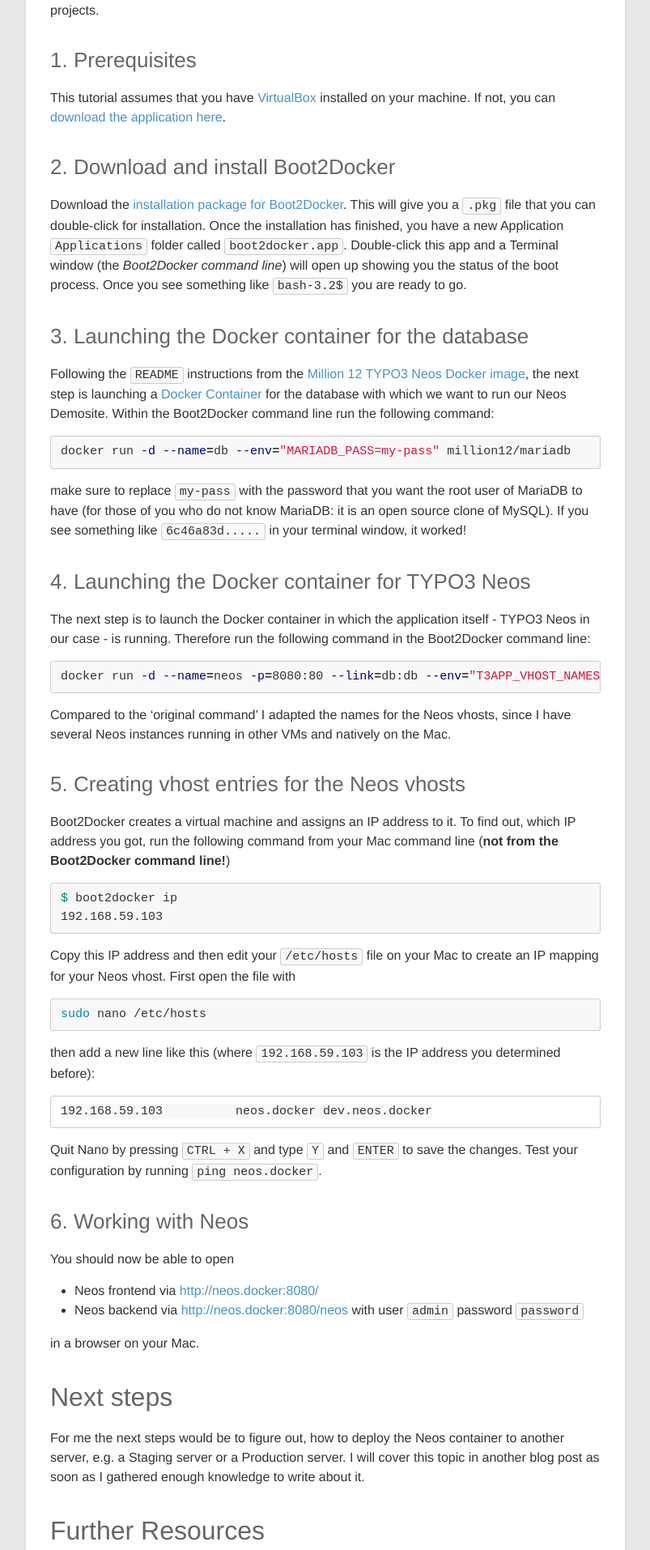
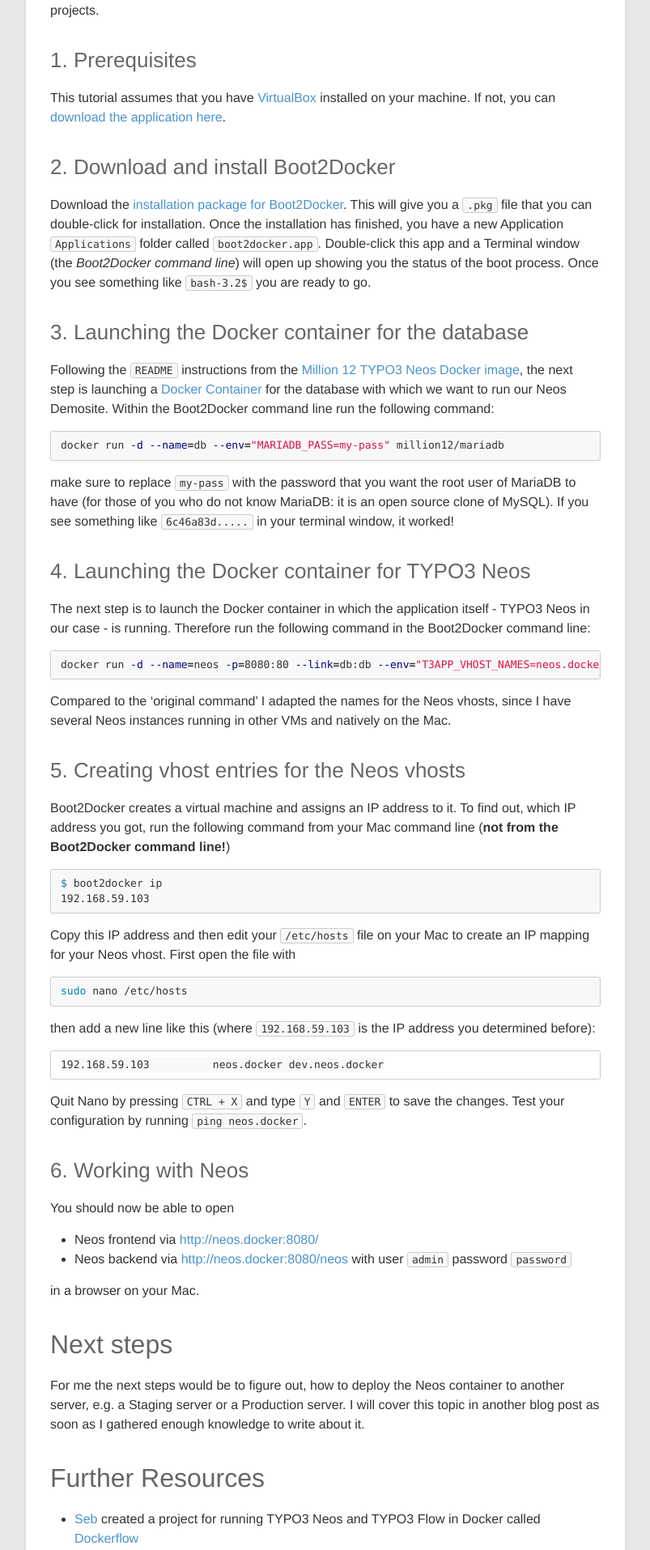
Before and after one commit to michaellihs/michaellihs.github.io, a Jekyll site: the page built from _posts/2015-04-04-getting-started-with-docker.markdown, in a window 1280 px wide. Shown: the part 405-2319 px from the top of the page at 81% size, without its empty margins (238-1041 px from the left). Built offline with Jekyll 4.4.1, drawn with Linux system fonts in a browser that asks for light colours; comment, search, counter and statistics services are not loaded.

Commit message:
[TASK] Changed font-family for <pre>

```diff
--- a/_sass/base/_base.scss
+++ b/_sass/base/_base.scss
@@ -101,6 +101,12 @@
 }
 
 
+dd {
+	margin-bottom: 15px;
+	margin-left: 15px;
+}
+
+
 
 /**
  * Blockquotes
@@ -125,10 +131,12 @@
  */
 pre,
 code {
-    font-size: 15px;
+	font-family: $monospace-font-family;
+    font-size: 13px;
     border: 1px solid $grey-color-lighter;
     border-radius: 3px;
     background-color: $code-background;
+	line-height: 1.42857143;
 }
 
 code {
--- a/_sass/base/_variables.scss
+++ b/_sass/base/_variables.scss
@@ -1,5 +1,6 @@
 // Our variables
 $base-font-family: 		Helvetica, Arial, sans-serif;
+$monospace-font-family:	"Menlo", "Liberation Mono", "Consolas", "DejaVu Sans Mono", "Ubuntu Mono", "Courier New", "andale mono", "lucida console", monospace;
 $base-font-size:   		16px;
 $small-font-size:  		$base-font-size * 0.875;
 $base-line-height: 		1.5;
```
